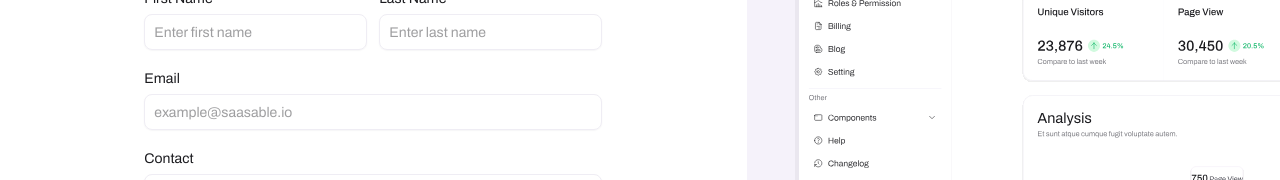
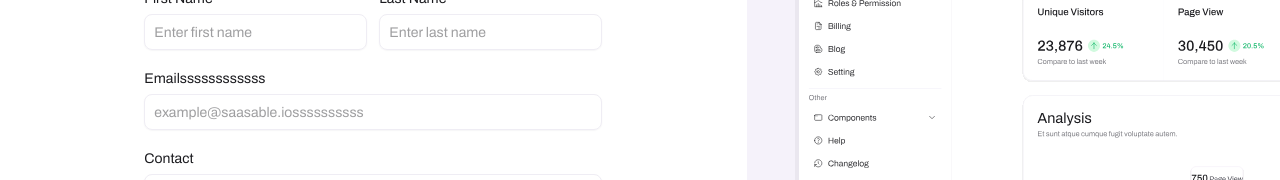
Before and after one commit to Sumit-udhani/crm_property_platform, a Next.js app in the folder frontend/saasable-ui/admin/nextjs/: page /auth/register in a window 1280 px wide. Shown: the part 340-520 px from the top of the page. Built offline with nearby package versions, Linux system fonts and the light colour scheme; what @mui/material-nextjs would draw is missing.

Commit message:
Checking is pipeline taking changes?

```diff
--- a/frontend/saasable-ui/admin/nextjs/src/sections/auth/AuthRegister.jsx
+++ b/frontend/saasable-ui/admin/nextjs/src/sections/auth/AuthRegister.jsx
@@ -86,10 +86,10 @@ export default function AuthRegister({ inputSx }) {
           {errors.lastname?.message && <FormHelperText error>{errors.lastname?.message}</FormHelperText>}
         </Grid>
         <Grid size={12}>
-          <InputLabel>Email</InputLabel>
+          <InputLabel>Emailssssssssssss</InputLabel>
           <OutlinedInput
             {...register('email', emailSchema)}
-            placeholder="example@saasable.io"
+            placeholder="example@saasable.iossssssssss"
             fullWidth
             error={Boolean(errors.email)}
             sx={{ ...inputSx }}
```
